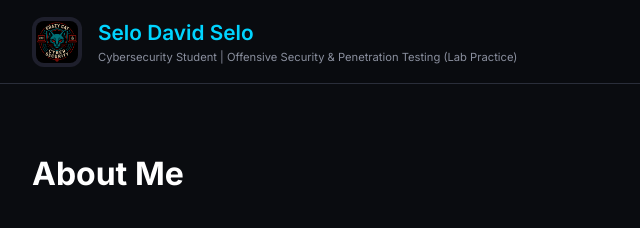
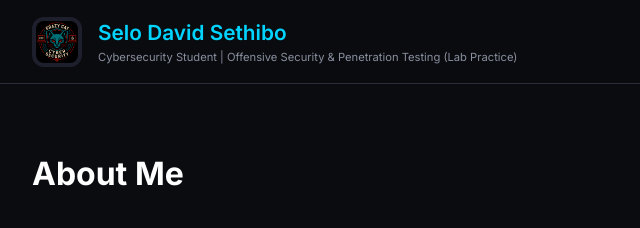
Before and after one commit to grazycat5618/Portfolio, a plain HTML site: page index.html in a window 1280 px wide. Shown: the top 228 px of the page, 0-640 px from the left. Drawn offline with Linux system fonts and the light colour scheme.

Commit message:
Update index.html

```diff
--- a/index.html
+++ b/index.html
@@ -78,7 +78,7 @@
             <div class="logo-area">
                 <img src="Grazycat.jpeg" alt="Grazy Cat Logo" class="logo-img" onerror="this.src='https://placehold.co/50x50?text=GC'">
                 <div class="logo-text">
-                    <h1>Selo David Selo</h1>
+                    <h1>Selo David Sethibo</h1>
                     <p>Cybersecurity Student | Offensive Security & Penetration Testing (Lab Practice)</p>
                 </div>
                 <button class="mobile-menu-btn" id="mobileMenuBtn"><i class="fas fa-bars"></i></button>
```
